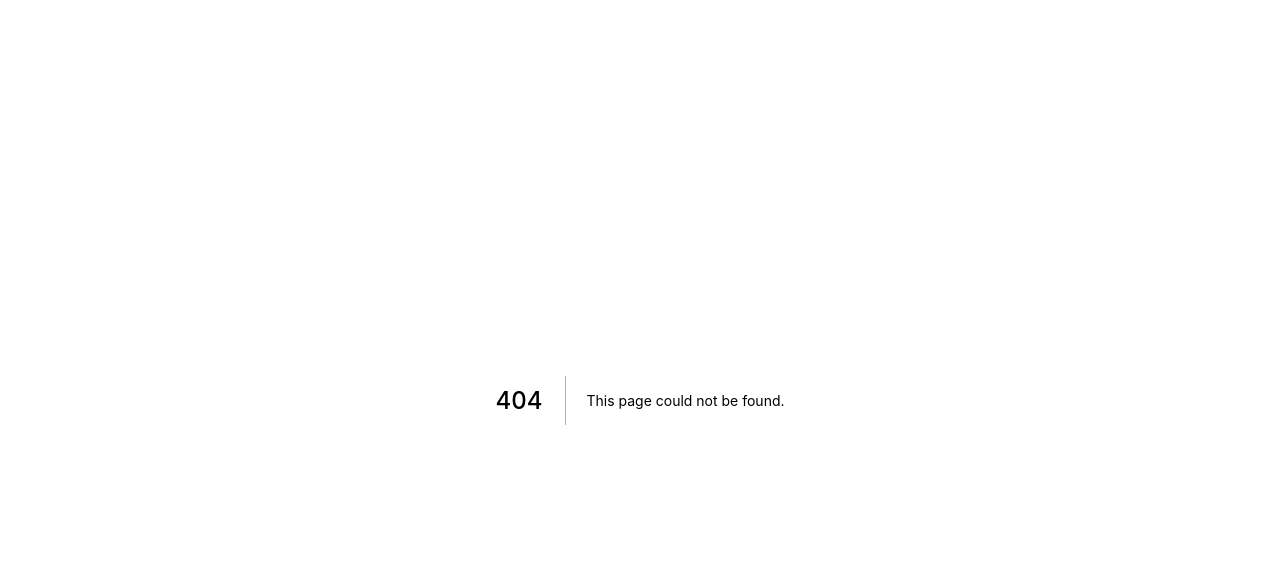
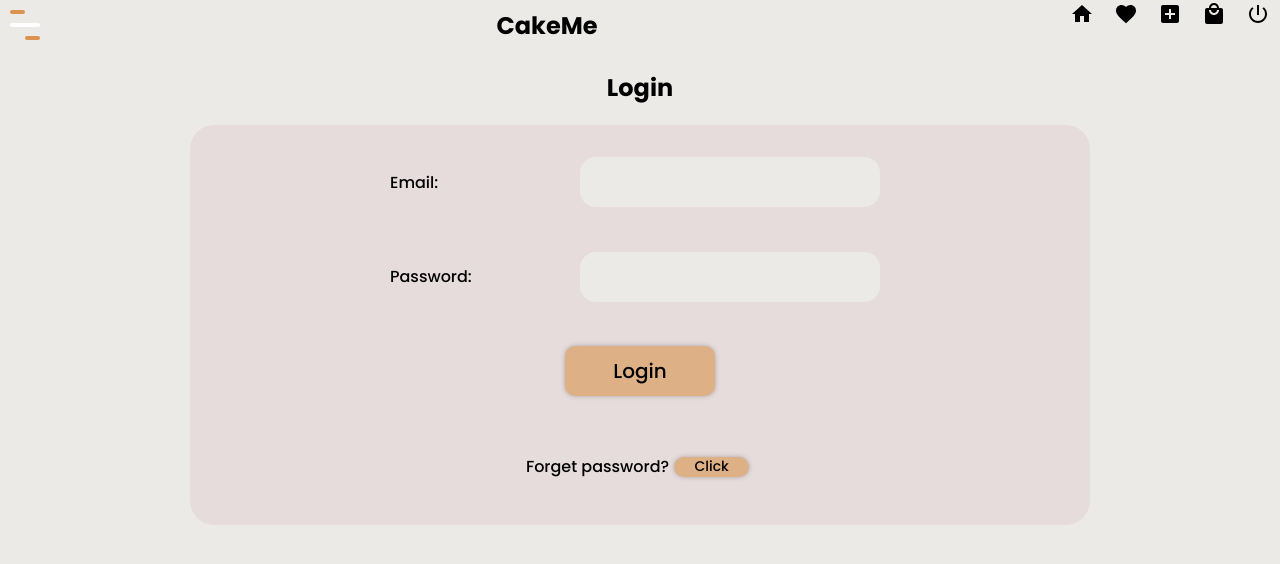
Before and after one commit to ArexSpeed/cakeme, a Next.js app: page /user/login in a window 1280 px wide. Before the commit this address had no page. Shown: the top 564 px of the page. Built offline with nearby package versions, Linux system fonts and the light colour scheme.

Commit message:
login form

```diff
--- a/components/Layout/index.js
+++ b/components/Layout/index.js
@@ -47,7 +47,7 @@ const Navigation = ({ sidebar, setSidebar }) => {
           </li>
         </ul>
       </nav>
-      <sidebar className={sidebar ? 'sidebar open' : 'sidebar'}>
+      <div className={sidebar ? 'sidebar open' : 'sidebar'}>
         <ul>
           <li>
             <Link href="/products">My Products</Link>
@@ -59,7 +59,7 @@ const Navigation = ({ sidebar, setSidebar }) => {
             <Link href="/orders">Orders</Link>
           </li>
         </ul>
-      </sidebar>
+      </div>
     </>
   );
 };
--- /dev/null
+++ b/pages/user/login.js
@@ -0,0 +1,57 @@
+import { useRef, useState } from 'react';
+import Layout from 'components/Layout';
+import { useRouter } from 'next/router';
+import Link from 'next/link';
+import { signIn } from 'next-auth/client';
+
+export default function Login() {
+  const loginForm = useRef();
+  const [error, setError] = useState();
+  const [formProcessing, setFormProcessing] = useState(false);
+  const router = useRouter();
+
+  const handleSubmit = async (e) => {
+    e.preventDefault();
+    if (formProcessing) return;
+    setError(null);
+    setFormProcessing(true);
+    const form = new FormData(loginForm.current);
+    const { ok } = await signIn('credentials', {
+      redirect: false,
+      email: form.get('email'),
+      password: form.get('password')
+    });
+
+    if (ok) {
+      router.push('/');
+    } else {
+      setError('Not authorized. Try again.');
+      setFormProcessing(false);
+    }
+  };
+
+  return (
+    <Layout>
+      <section className="section">
+        <h2>Login</h2>
+        <form className="form" onSubmit={handleSubmit} ref={loginForm}>
+          <div>
+            <label htmlFor="email">Email:</label>
+            <input type="email" id="email" name="email" required />
+          </div>
+          <div>
+            <label htmlFor="password">Password:</label>
+            <input type="password" id="password" name="password" required />
+          </div>
+          <button type="submit" disabled={formProcessing}>
+            {formProcessing ? 'Checking...' : 'Login'}
+          </button>
+          {error && <div className="form__error">{error}</div>}
+          <p>
+            Forget password? <Link href="/user/forget">Click</Link>
+          </p>
+        </form>
+      </section>
+    </Layout>
+  );
+}
--- a/pages/user/register.js
+++ b/pages/user/register.js
@@ -71,9 +71,6 @@ export default function UserNew() {
           </button>
           {error && <div className="form__error">Account not created {error}</div>}
           <p>
-            Forget password? <Link href="/user/forget">Click</Link>
-          </p>
-          <p>
             Have already account? <Link href="/user/login">Login</Link>
           </p>
         </form>
```
Also changed, not shown: pages/api/auth/[...nextauth].js (added, +56 -0 lines), services/users/authorize.js (added, +37 -0 lines).
